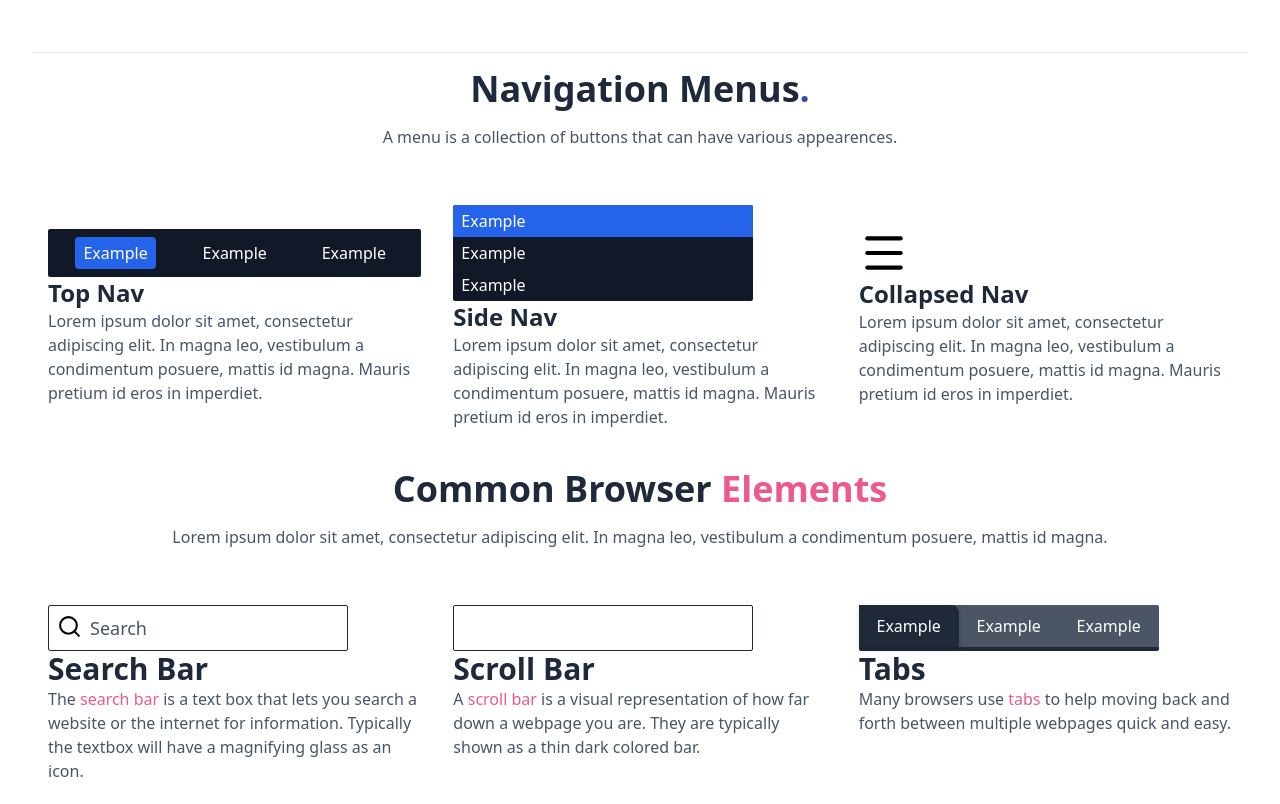
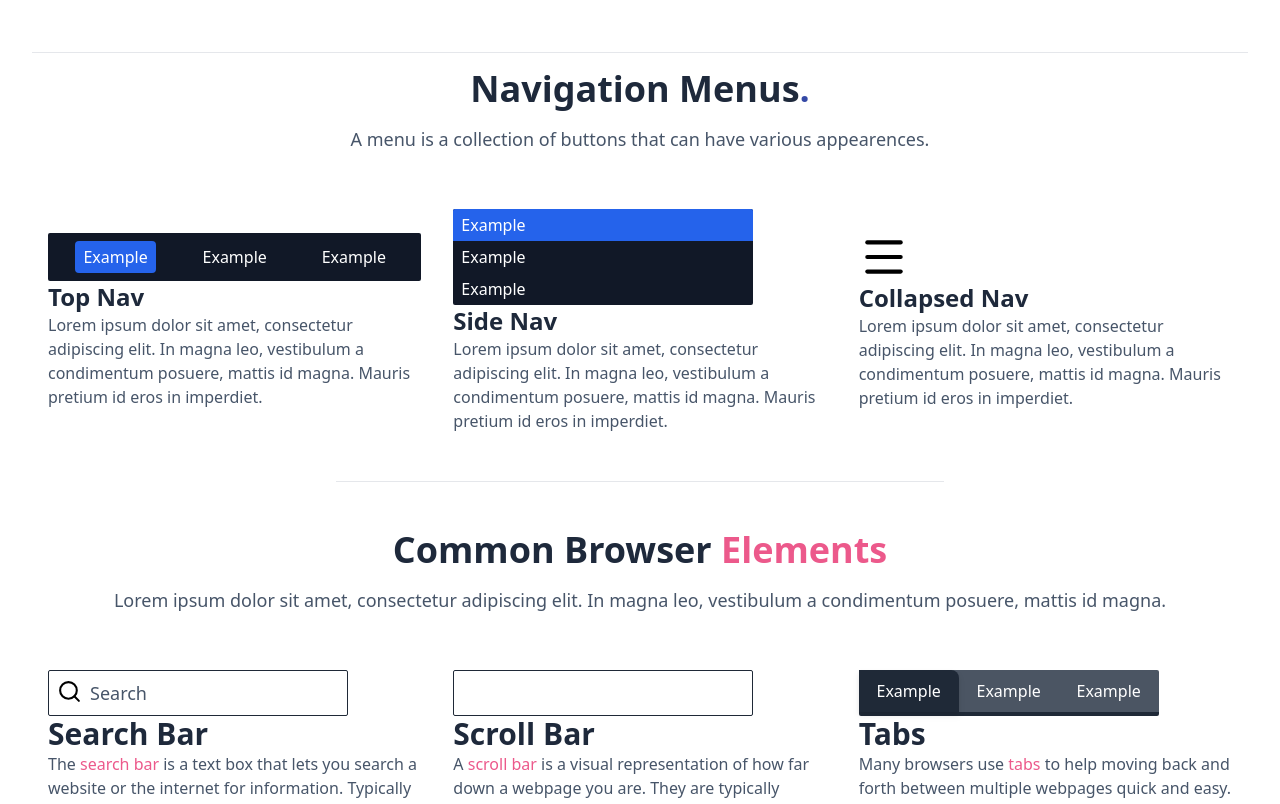
Before and after one commit to j-cleme/capstone_teaching-tech-lit, a SvelteKit app: page /browsers in a window 1280 px wide. Shown: the part 740-1544 px from the top of the page. Built offline with nearby package versions, Linux system fonts and the light colour scheme.

Commit message:
Update +page.svelte

```diff
--- a/src/routes/browsers/+page.svelte
+++ b/src/routes/browsers/+page.svelte
@@ -26,7 +26,7 @@
 		</div>
 	</div>
 	<h2 class="text-slate-800 text-4xl font-semibold">Navigation Menus<span class="text-[#3549A6]">.</span></h2>
-	<p class="text-slate-600 my-4" >
+	<p class="text-slate-600 my-4 text-lg" >
 		A menu is a collection of buttons that can have various appearences.
 	</p>
 	<div class="md:grid md:grid-cols-3 w-full content-center items-center my-6">
@@ -70,8 +70,9 @@
 				</div>
 			</div>
 	</div>
+	<hr class="my-2 mb-12 w-3/6">
 	<h2 class="text-slate-800 text-4xl font-semibold">Common Browser <span class="text-[#ec598b]">Elements</span></h2>
-	<p class="text-slate-600 my-4" >
+	<p class="text-slate-600 my-4 text-lg" >
 		Lorem ipsum dolor sit amet, consectetur adipiscing elit. In magna leo, vestibulum a condimentum posuere, mattis id magna.
 	</p>
 	<div class="md:grid md:grid-cols-3 w-full my-6">
```
